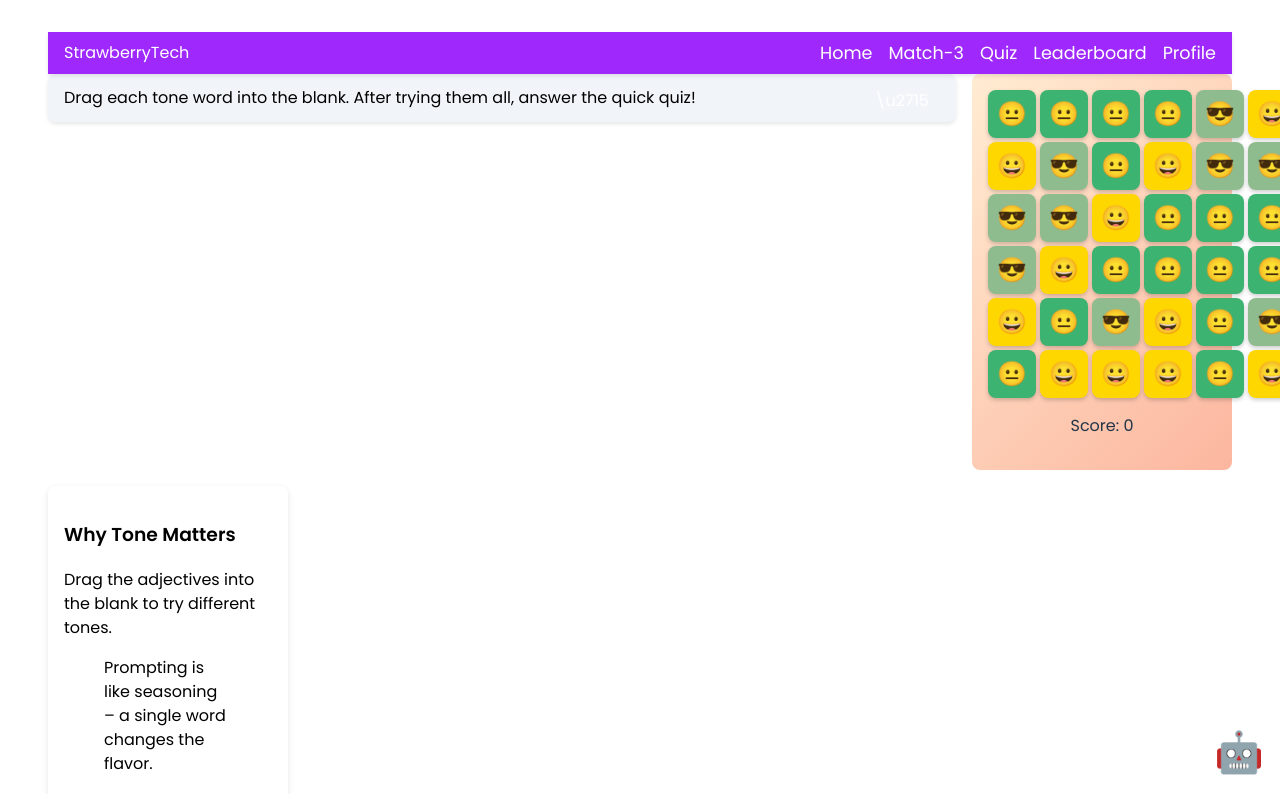
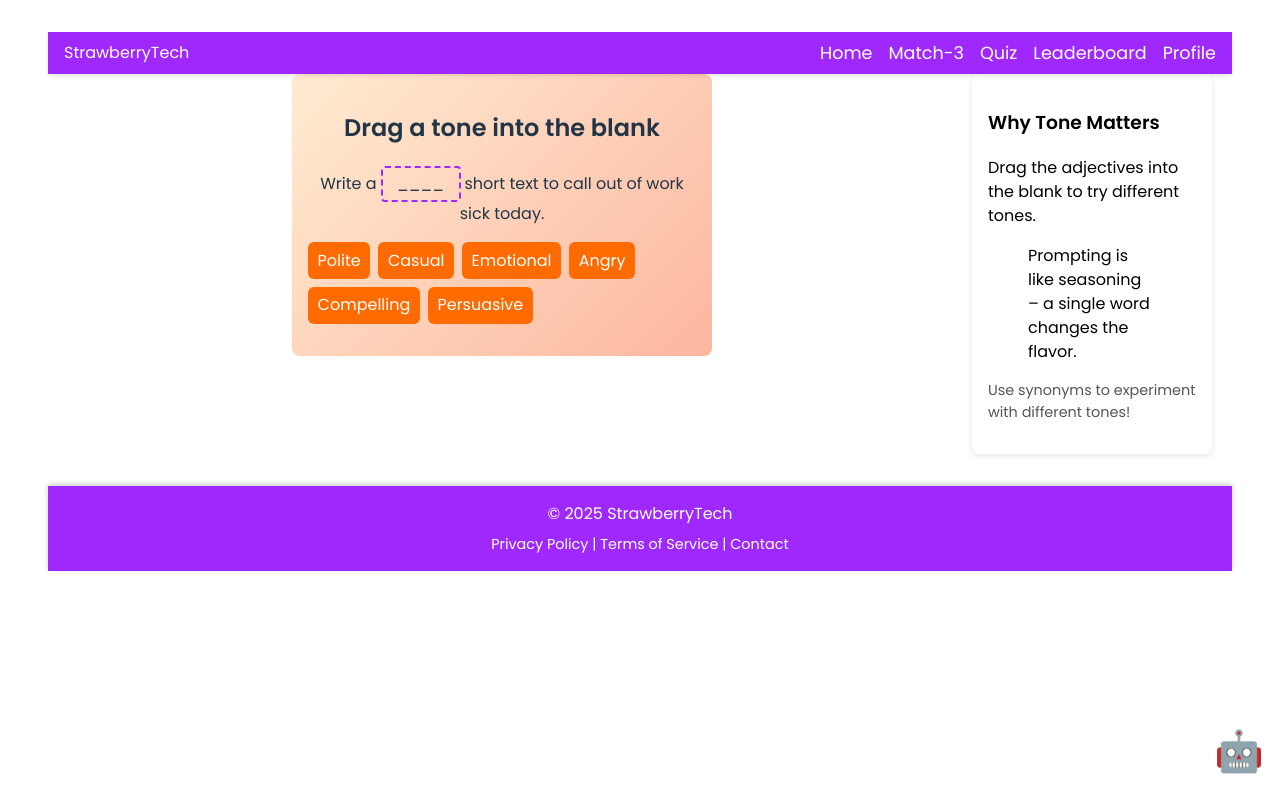
Before and after one commit to unnamedmistress/StrawberryTech, a React (Vite) app in the folder learning-games/: page /games/match3 in a window 1280 px wide. Shown: the top 794 px of the page. Built offline with nearby package versions, Linux system fonts and the light colour scheme.

Commit message:
feat(match3): restore tone drag-and-drop

```diff
--- a/learning-games/src/pages/Match3Game.tsx
+++ b/learning-games/src/pages/Match3Game.tsx
@@ -1,9 +1,10 @@
-import { useContext, useState } from "react";
+import { useContext, useState, useEffect } from "react";
+import { toast } from 'react-hot-toast'
 
+import { useNavigate } from "react-router-dom";
 
 import { UserContext } from "../context/UserContext";
 import RobotChat from "../components/RobotChat";
-import InstructionBanner from "../components/ui/InstructionBanner";
 
 /** Tile element used in the grid */
 export interface Tile {
@@ -160,17 +161,106 @@ export function checkMatches(
   return { grid: working, gained, matchedTypes: Array.from(matchedTypes) };
 }
 
+function ToneMatchGame({ onComplete }: { onComplete: () => void }) {
+  const [selected, setSelected] = useState<Tone | null>(null);
+  const [used, setUsed] = useState<Set<Tone>>(new Set());
+  const [quizAnswer, setQuizAnswer] = useState<Tone | null>(null);
+
+  function handleDragStart(e: React.DragEvent<HTMLDivElement>, tone: Tone) {
+    e.dataTransfer.setData("text/plain", tone);
+  }
+
+  function handleDrop(e: React.DragEvent<HTMLSpanElement>) {
+    e.preventDefault();
+    const tone = e.dataTransfer.getData("text/plain") as Tone;
+    if (tones.includes(tone)) {
+      setSelected(tone);
+      setUsed(new Set(used).add(tone));
+    }
+  }
+
+  function handleDragOver(e: React.DragEvent<HTMLSpanElement>) {
+    e.preventDefault();
+  }
+
+
+  useEffect(() => {
+    if (used.size === tones.length) {
+      onComplete();
+    }
+  }, [used, onComplete]);
+
+  return (
+    <div className="dragdrop-game">
+      <h2>Drag a tone into the blank</h2>
+      <p className="sentence">
+        Write a
+        <span
+          className="drop-area"
+          onDrop={handleDrop}
+          onDragOver={handleDragOver}
+        >
+          {selected ? ` ${selected} ` : " ____ "}
+        </span>
+        short text to call out of work sick today.
+      </p>
+      <div className="word-bank">
+        {tones.map((tone) => (
+          <div
+            key={tone}
+            draggable
+            onDragStart={(e) => handleDragStart(e, tone)}
+            className="word"
+          >
+            {tone}
+          </div>
+        ))}
+      </div>
+      {selected && (
+        <div className="response">
+          <h3>AI Response</h3>
+          <p>{examples[selected]}</p>
+        </div>
+      )}
+      {used.size === tones.length && (
+        <div className="quiz">
+          <h3>Quick test</h3>
+          <p>
+            What tone should you use when writing a message to your boss that you
+            will be out of work sick today?
+          </p>
+          <div className="options">
+            {tones.map((tone) => (
+              <button
+                key={tone}
+                onClick={() => setQuizAnswer(tone)}
+                disabled={!!quizAnswer}
+              >
+                {tone}
+              </button>
+            ))}
+          </div>
+          {quizAnswer && (
+            <p className="feedback">
+              {quizAnswer === "Polite"
+                ? "Correct! A polite tone is best for informing your boss."
+                : "Not quite. A polite tone is usually most appropriate."}
+            </p>
+          )}
+        </div>
+      )}
+    </div>
+  );
+}
+
 /**
  * Simple match-3 puzzle. Players swap adjacent tiles to make rows or columns
  * of three or more of the same color. Matches award points and occasionally
  * show an age-based leadership tip.
  */
 export default function Match3Game() {
-  const { setScore: saveScore } = useContext(UserContext)
-  const [grid, setGrid] = useState<(Tile | null)[]>(createGrid())
-  const [selected, setSelected] = useState<number | null>(null)
-  const [score, setScore] = useState(0)
-
+  const { user, addBadge } = useContext(UserContext)
+  const navigate = useNavigate()
   const [sidebarQuote] = useState(
     () => quotes[Math.floor(Math.random() * quotes.length)],
   )
@@ -178,55 +268,28 @@ export default function Match3Game() {
     () =>
       tips[Math.floor(Math.random() * tips.length)],
   )
-  function handleClick(index: number) {
-    if (selected === null) {
-      setSelected(index)
-      return
+
+  function handleComplete() {
+    const earned: string[] = [];
+    if (!user.badges.includes("first-match3")) {
+      addBadge("first-match3");
+      earned.push("first-match3");
     }
-    const diff = Math.abs(selected - index)
-    const adjacent = [1, 6].includes(diff) && !(selected % 6 === 5 && index % 6 === 0)
-    if (!adjacent) {
-      setSelected(null)
-      return
+    if (!user.badges.includes("tone-whiz")) {
+      addBadge("tone-whiz");
+      earned.push("tone-whiz");
     }
-    const newGrid = [...grid]
-    ;[newGrid[selected], newGrid[index]] = [newGrid[index], newGrid[selected]]
-    setGrid(newGrid)
-    setSelected(null)
-    applyMatches(newGrid)
-  }
-
-  function applyMatches(current: (Tile | null)[]) {
-    const result = checkMatches(current)
-    if (result.gained === 0) return
-    setScore((s) => {
-      const newScore = s + result.gained
-      saveScore('match3', newScore)
-      return newScore
-    })
-    setGrid(result.grid)
+    const msg = earned.length
+      ? `Great job! Earned ${earned.length} badge${earned.length > 1 ? 's' : ''}.`
+      : 'Great job!';
+    toast.success(`${msg} Moving on to the quiz.`);
+    navigate("/games/quiz");
   }
 
   return (
     <div className="match3-wrapper">
-      <InstructionBanner>
-        Drag each tone word into the blank. After trying them all, answer the
-        quick quiz!
-      </InstructionBanner>
       <div className="match3-container">
-        <div className="match3-grid">
-          {grid.map((tile, i) => (
-            <div
-              key={tile?.id ?? i}
-              onClick={() => handleClick(i)}
-              className={`match3-tile ${selected === i ? 'selected' : ''}`}
-              style={{ background: tile?.color || 'transparent' }}
-            >
-              {tile?.emoji}
-            </div>
-          ))}
-        </div>
-        <p>Score: {score}</p>
+        <ToneMatchGame onComplete={handleComplete} />
       </div>
       <aside className="match3-sidebar">
         <h3>Why Tone Matters</h3>
```
